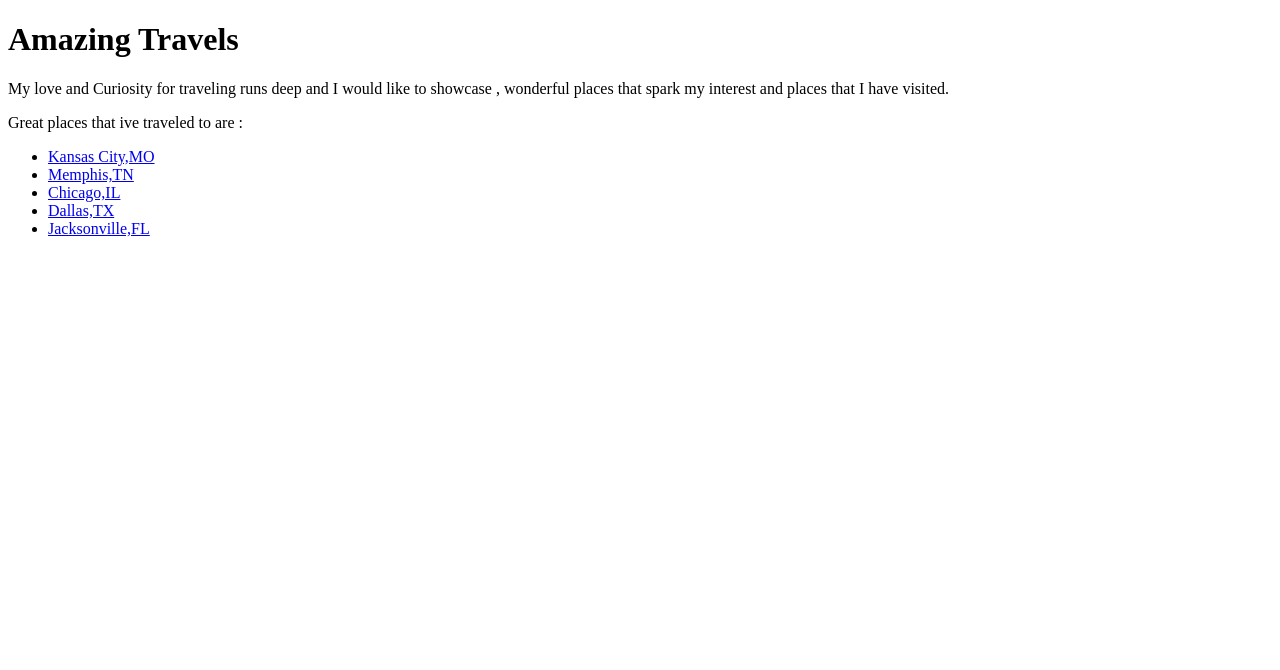
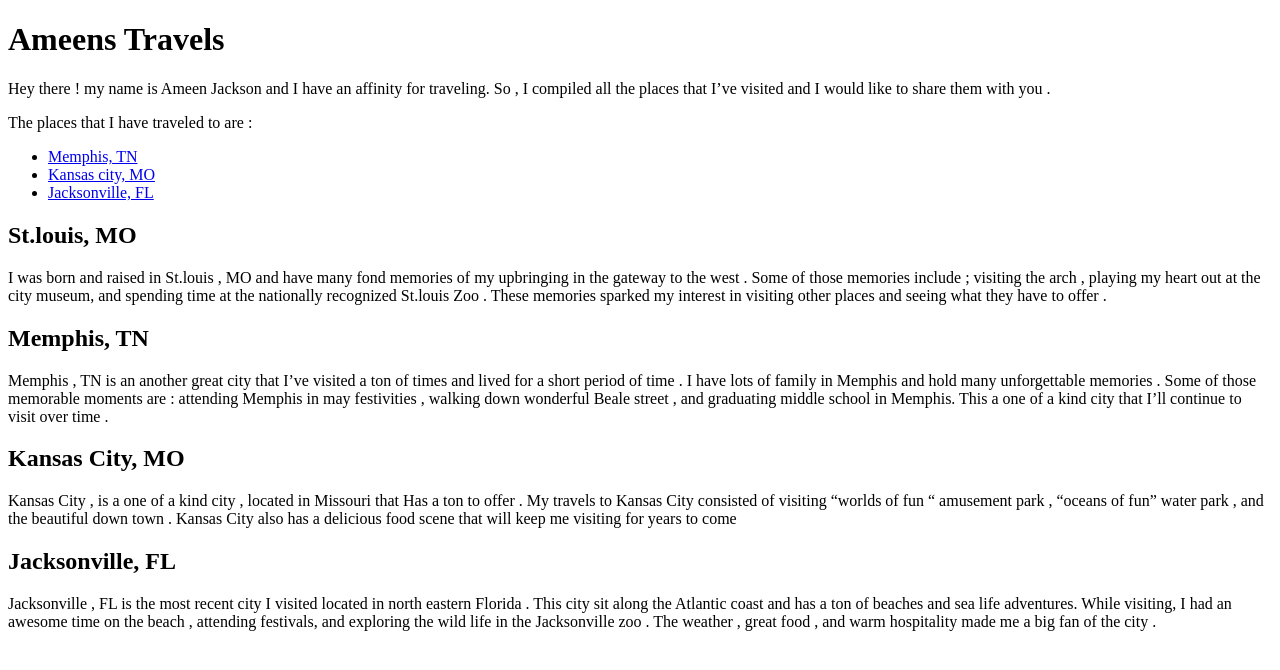
Before and after one commit to Ameenmalik1/js-assignment-4-html-me-something-Ameenmalik1, a website: page index.html in a window 1280 px wide. Drawn offline with Linux system fonts and the light colour scheme.

Commit message:
added new introduction and sections

```diff
--- a/index.html
+++ b/index.html
@@ -4,27 +4,59 @@
    </head>
    <body>
       <!-- Write your HTML in this file! -->
-      <header><h1>Amazing Travels</h1></header>
+      <header>
+         <h1>Ameens Travels
+         </h1>
+      </header>
      <main>
-        <p>My love and Curiosity for traveling runs deep and I would like to showcase , wonderful places that spark my interest and places that I have visited.</p>
-        <p>Great places  that ive traveled to are : </p>
-        <ul>
+        <p> Hey there ! my name is Ameen Jackson and  I have an  affinity for traveling. So ,  I compiled all the places that I’ve visited and I would like to share them with you . </p>
+        <p>The places that I have traveled to are :
+         <ul>
            <li>
-              <a href = "kansas city">Kansas City,MO</a>
+              <a href = "memphis">Memphis, TN</a>
            </li>
            <li>
-              <a href = "memphis">Memphis,TN</a>
+              <a href = "kansas city">Kansas city, MO</a>
            </li>
            <li>
-              <a href = "chicago">Chicago,IL</a>
+              <a href = "jacksonville">Jacksonville, FL</a>
            </li>
-           <li>
-              <a href = "dallas">Dallas,TX</a>
-           </li>
-           <li>
-              <a href = "jacksonville">Jacksonville,FL</a>
-           </li>
+         </ul>
+       </p>
+    </main>
 
-        </ul>
+    <section>
+       <h2>St.louis, MO </h2>
+       <p>
+         I was born and raised in St.louis , MO and have many fond memories of my upbringing in the gateway to the west . Some of those memories include ; visiting the arch , playing my heart out at the city museum, and spending time at the nationally recognized St.louis  Zoo .  These memories sparked my interest in visiting other places  and seeing what they have to offer .
+
+       </p>
+    </section>
+
+    <section>
+       <h2>Memphis, TN</h2>
+       <p>
+          Memphis , TN is an another great city that I’ve visited a ton of times and lived for a short period of time . I have lots of family in Memphis and hold many unforgettable memories . Some of those memorable moments are : attending Memphis in may festivities , walking down wonderful Beale street , and graduating middle school in Memphis. This a one of a kind city that I’ll continue to visit over time .
+
+       </p>
+    </section>
+
+    <section>
+       <h2>Kansas City, MO</h2>
+       <p>
+          Kansas City , is a one of a kind city , located in Missouri that Has a ton to offer . My travels to Kansas City consisted of visiting “worlds of fun “ amusement park , “oceans of fun”  water park  , and the beautiful down town . Kansas City also has a delicious food scene that will keep me visiting for years to come
+       </p>
+    </section>
+
+   <section>
+      <h2>Jacksonville, FL</h2>
+      <p>
+         Jacksonville , FL is the most recent city I visited located in north eastern Florida . This city sit along the Atlantic coast and has a ton of beaches and sea life adventures. While visiting, I had an awesome time on the beach , attending festivals, and exploring the wild life in the Jacksonville zoo . The weather , great food , and warm hospitality made me a big fan of the city .
+
+      </p>
+   </section>
+
+
+
    </body>
 </html>
```
